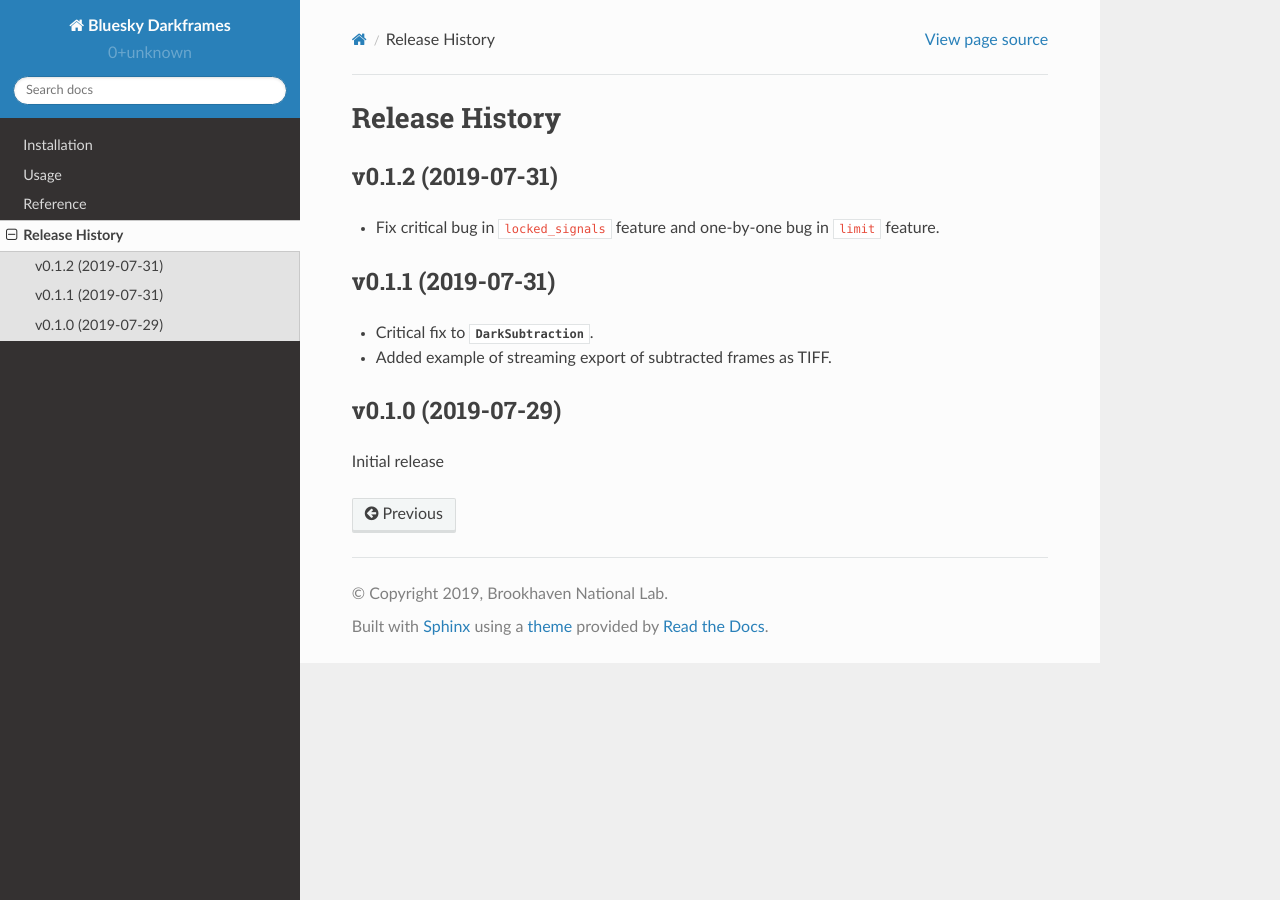
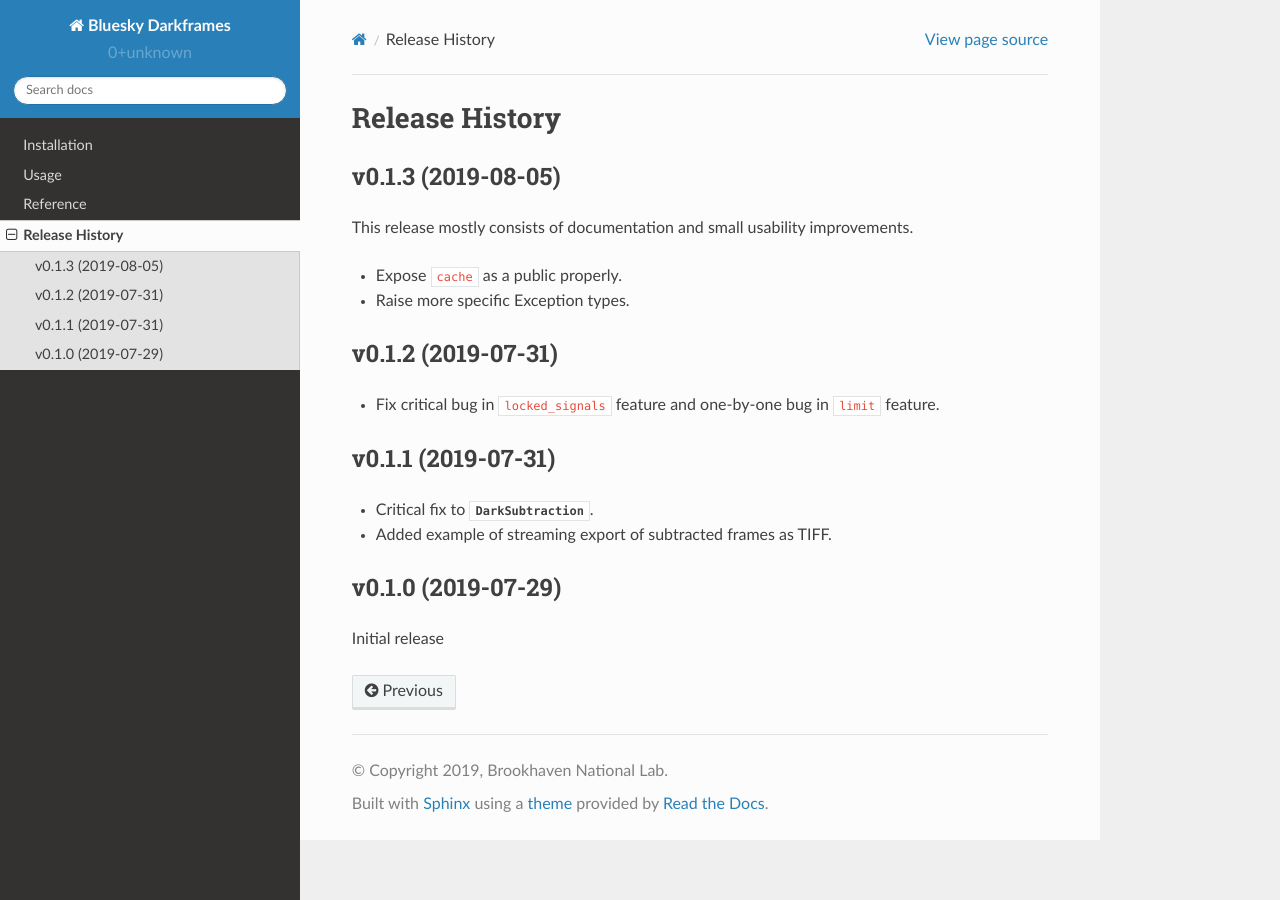
Before and after one commit to bluesky/bluesky-darkframes, a Sphinx documentation site: the page built from docs/source/release-history.rst, in a window 1280 px wide. Built offline with Sphinx 7.4.7 and the Read the Docs theme 2.0.0, drawn with Linux system fonts in a browser that asks for light colours.

Commit message:
REL: v0.1.3

```diff
--- a/docs/source/release-history.rst
+++ b/docs/source/release-history.rst
@@ -1,6 +1,14 @@
 ===============
 Release History
 ===============
+
+v0.1.3 (2019-08-05)
+-------------------
+
+This release mostly consists of documentation and small usability improvements.
+
+* Expose ``cache`` as a public properly.
+* Raise more specific Exception types.
 
 v0.1.2 (2019-07-31)
 -------------------
```
